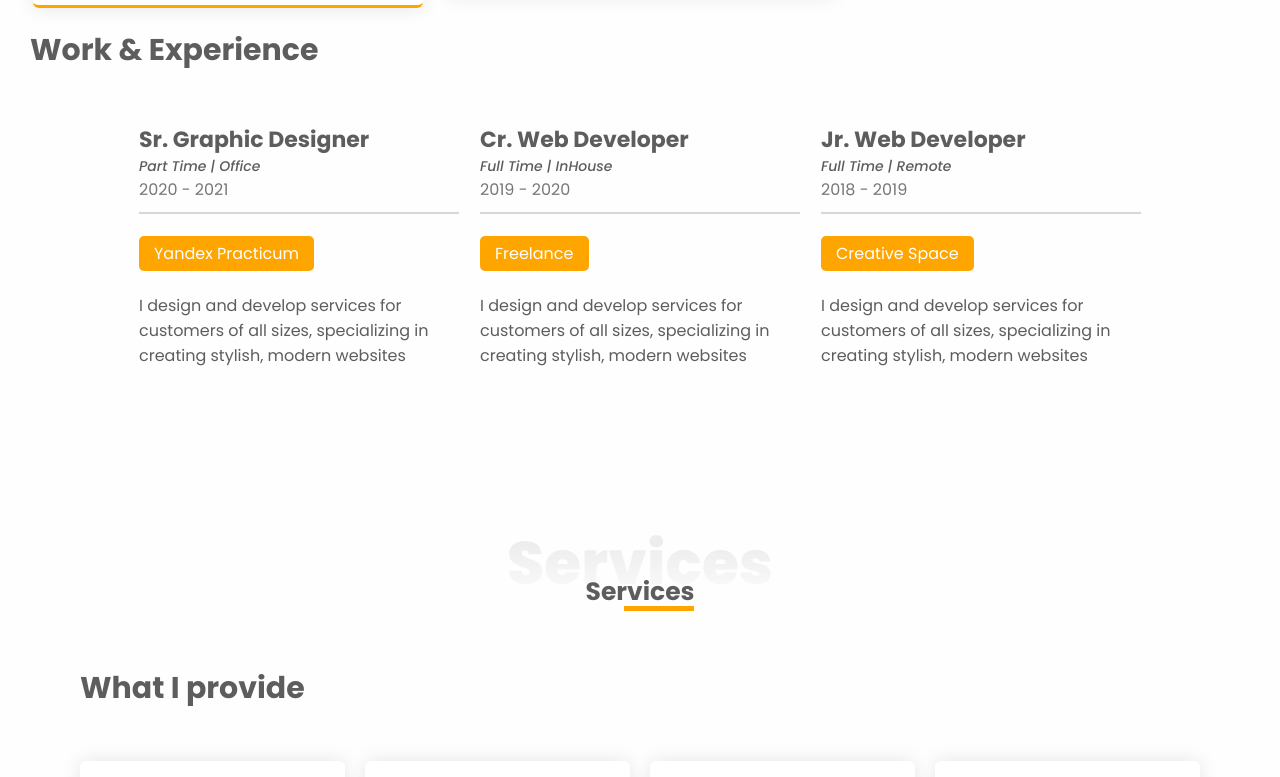
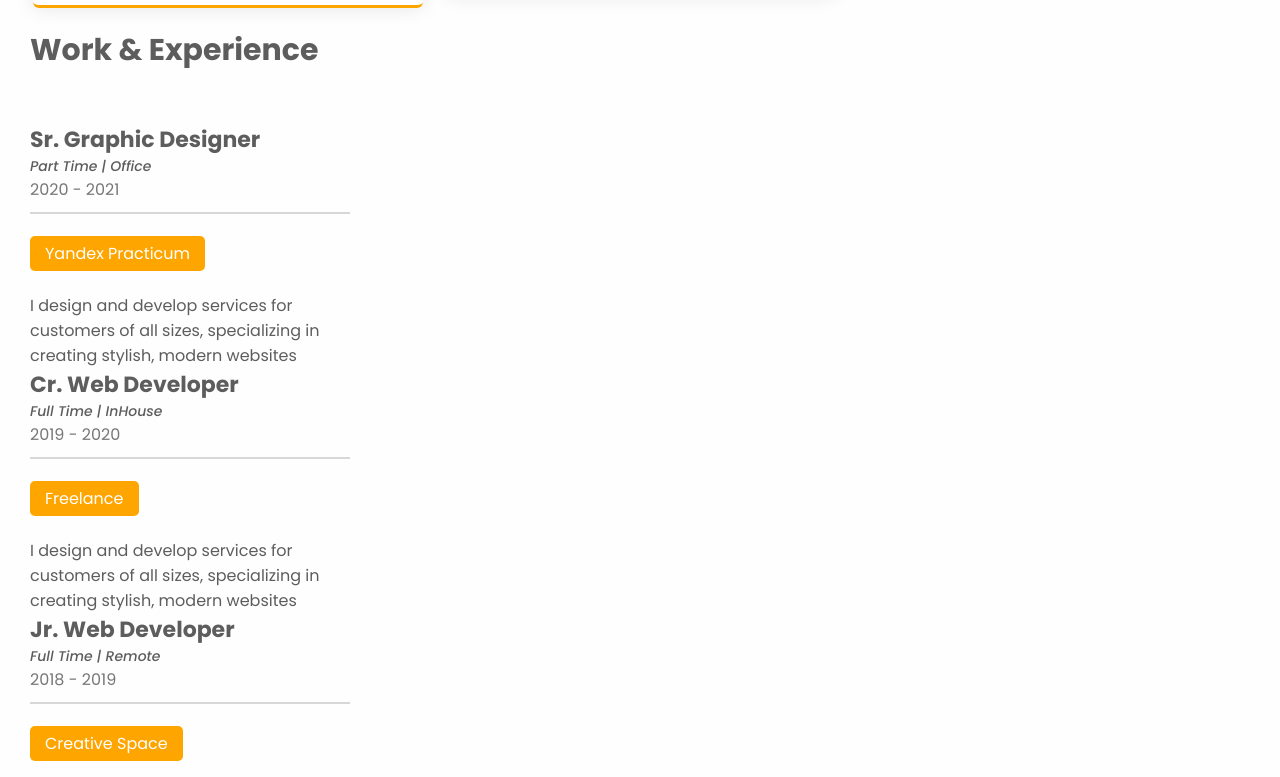
Before and after one commit to iScreAmn/react-portfolio, a React (Vite) app: page / in a window 1280 px wide. Shown: the part 2180-2957 px from the top of the page. Built offline with nearby package versions, Linux system fonts and the light colour scheme.

Commit message:
Section title fix

```diff
--- a/src/components/skills/WorkExperience.jsx
+++ b/src/components/skills/WorkExperience.jsx
@@ -15,7 +15,7 @@ const WorkExperience = () => {
       >
         Work & Experience
       </motion.h3>
-      <div className="skills-info">
+      <div className="expirience-info">
         {workExperience.map((item, index) => (
           <motion.div
             className="expirience-card"
```
